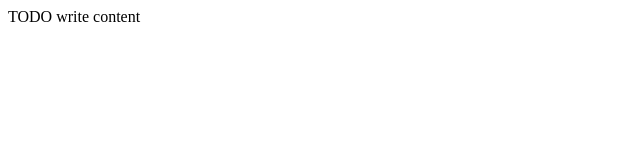
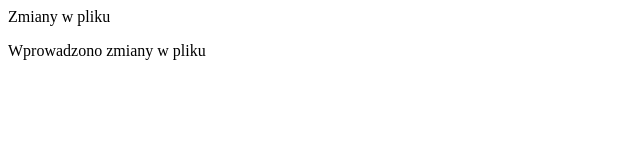
Before and after one commit to ntlkoba/szkolenie, a website: page public_html/index.html in a window 1280 px wide. Shown: the whole page, without its empty margins (0-640 px from the left). Drawn offline with Linux system fonts and the light colour scheme.

Commit message:
zmiany w pliku

```diff
--- a/public_html/index.html
+++ b/public_html/index.html
@@ -11,6 +11,7 @@ and open the template in the editor.
         <meta name="viewport" content="width=device-width, initial-scale=1.0">
     </head>
     <body>
-        <div>TODO write content</div>
+        <div>Zmiany w pliku</div>
+        <p> Wprowadzono zmiany w pliku</p>
     </body>
 </html>
```
